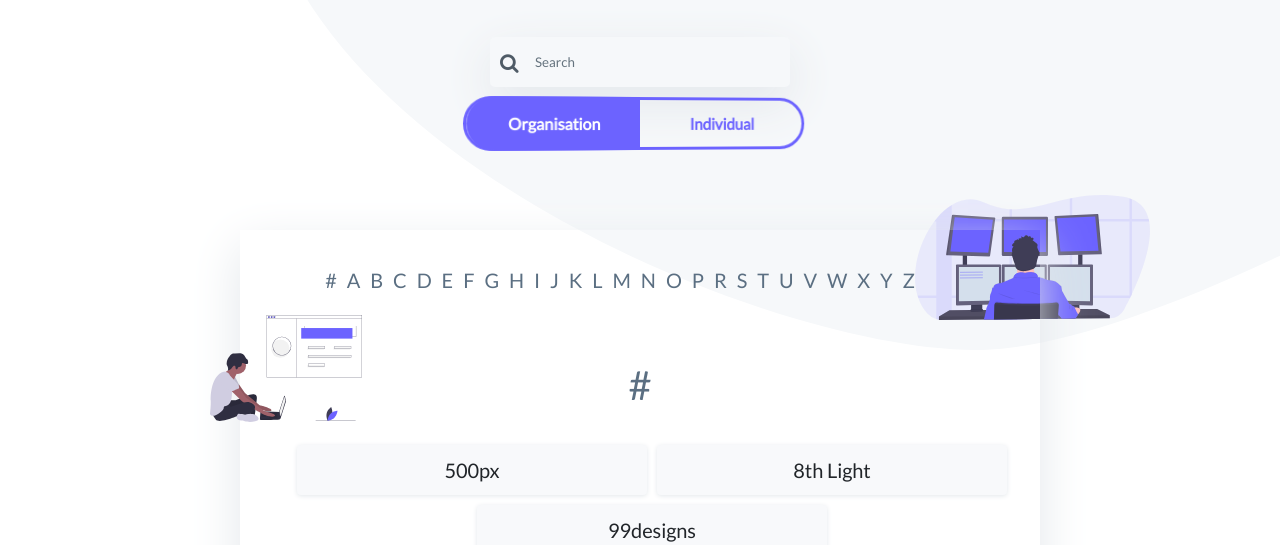
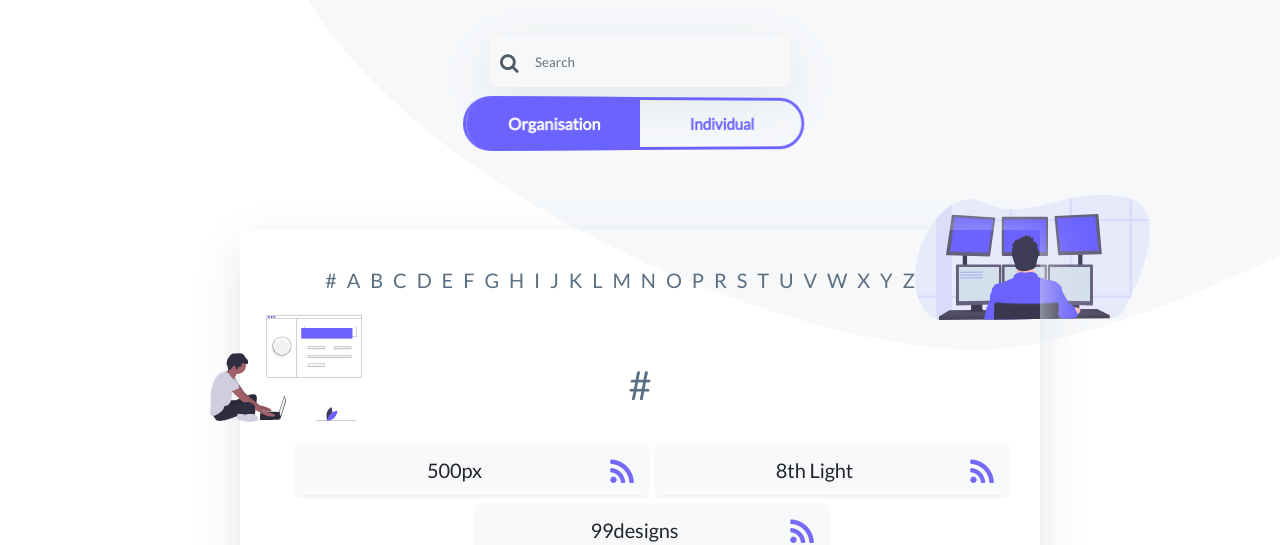
Before and after one commit to anubhavsrivastava/monoglot, a Gatsby site: page / in a window 1280 px wide. Shown: the part 261-806 px from the top of the page. Built offline with nearby package versions, Linux system fonts and the light colour scheme; Gatsby itself is replaced by a stand-in of ours.

Commit message:
added rss icon and copying functionality

```diff
--- a/src/assets/sass/components/_content.scss
+++ b/src/assets/sass/components/_content.scss
@@ -67,6 +67,10 @@
   float: left;
   line-height: 34px;
   margin-left: 5px;
+
+  &.right {
+    float: right;
+  }
 }
 
 @media (max-width: 767px) {
--- a/src/components/Listing.js
+++ b/src/components/Listing.js
@@ -1,7 +1,7 @@
 import React, { Component } from 'react';
 import Scroll from './Scroll';
 import Fade from 'react-reveal/Fade';
-
+import copy from 'copy-text-to-clipboard';
 const alphabets26 = '#abcdefghijklmnopqrstuvwxyz';
 const hash = {};
 
@@ -80,6 +80,11 @@
                         >
                           {o.title}
                         </a>
+                        <i
+                          onClick={_ => copy(o.feed)}
+                          class="right fa fa-rss"
+                          aria-hidden="true"
+                        />
                       </li>
                     </Fade>
                   );
```
